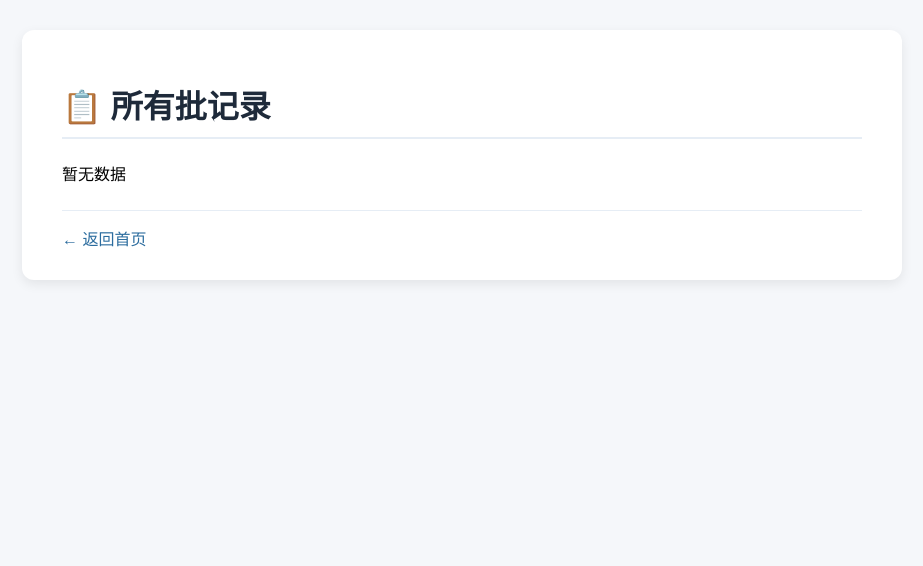
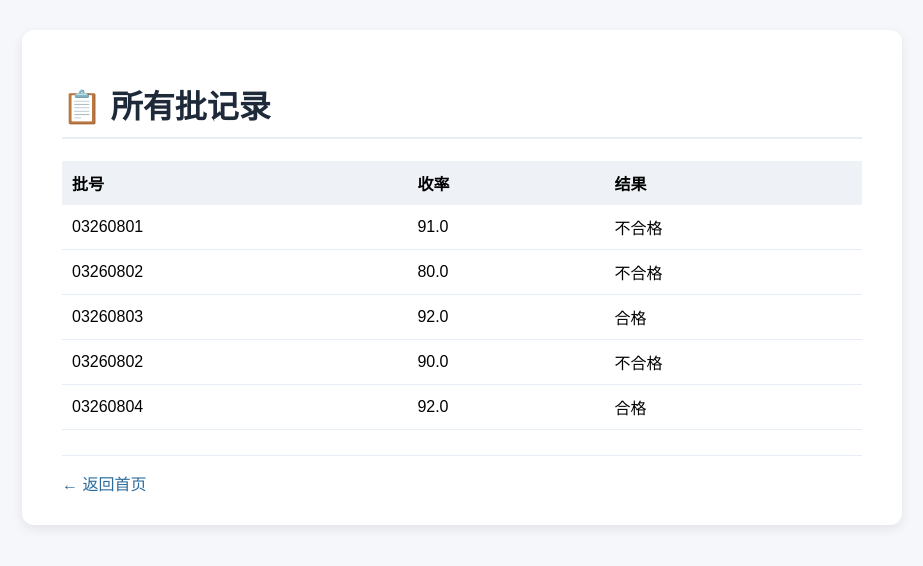
Before and after one commit to HSF1992/flask_new_test, a Flask app: page /all in a window 1280 px wide. Shown: the top 566 px of the page, without its empty margins (178-1101 px from the left). Run offline with Flask 3, Linux system fonts and the light colour scheme.

Commit message:
修复部分bug

```diff
--- a/app.py
+++ b/app.py
@@ -5,29 +5,30 @@ app=Flask(__name__)
 @app.route("/")
 def 首页():
     return render_template('index.html')
-@app.route("/query",methods=['post','get'])
-def 查询(批号):
-    if request.method=="post":
+@app.route("/query",methods=['POST','GET'])
+def 查询():
+    if request.method=="POST":
         批号=request.form['批号']
-        结果=sv.查找批号(批号)
+        结果=dt.查找批号(批号)
         if 结果:
             return f'批号：{结果[0]}，收率：{结果[1]}，结果：{结果[2]}'
         else:
             return '未找到该批号'
-        return render_template('/query.html')
-@app.route("/all",methods=['post','get'])
+    return render_template('/query.html')
+@app.route("/all",methods=['POST','GET'])
 def 所有记录():
     数据=dt.读取所有数据()
-    return render_template("/all.html")
-@app.route('/new',methods=['post','get'])
+    return render_template("/all.html",数据=数据)
+@app.route('/new',methods=['POST','GET'])
 def 录入():
-    if request.method=='post':
-        批号=request.form['批号']
-        收率=float(request.form['收率'])
-        结果=sv.结果判断(批号)
+    if request.method=='POST':
+        批号 = request.form['批号']
+        收率 = float(request.form['收率'])
+        结果=sv.结果判断(收率)
+        dt.追加记录(批号,收率,结果)
         return f'批号：{批号}已保存，结果：{结果}'
     return render_template("/new.html")
-@app.route('/stat',methods=['get','post'])
+@app.route('/stat',methods=['GET','POST'])
 def 统计():
     数据=dt.读取所有数据()
     总批数,合格批数,合格率=sv.统计合格率(数据)
--- a/data.py
+++ b/data.py
@@ -1,3 +1,4 @@
+import csv
 def 读取所有数据():
     try:
         with open("批记录.csv",mode="r",encoding="utf-8") as 文件:
@@ -21,6 +22,6 @@ def 查找批号(批号):
                 if i[0]==批号:
                     批信息=[批号,i[1],i[2]]
                     return 批信息
-                return []
+            return []
     except FileNotFoundError:
         return []
--- a/service.py
+++ b/service.py
@@ -1,4 +1,4 @@
-def 判断收率是否合格(收率, 合格线=90.5):
+def 结果判断(收率, 合格线 = 90.5):
     """
     根据收率判断批次是否合格。
     参数：
--- a/templates/base.html
+++ b/templates/base.html
@@ -70,7 +70,7 @@
     <div class="container">
         {% block content %}{% endblock %}
         <div class="nav">
-            <a href=" ">← 返回首页</a >
+            <a href="/">← 返回首页</a >
         </div>
     </div>
 </body>
--- a/templates/index.html
+++ b/templates/index.html
@@ -3,9 +3,9 @@
 {% block content %}
     <h1>📦 批记录管理系统</h1>
     <ul style="list-style: none; padding: 0; font-size: 18px;">
-        <li style="margin: 8px 0;">🔍 <a href=" ">查询批号</a ></li>
+        <li style="margin: 8px 0;">🔍 <a href="/query">查询批号</a ></li>
         <li style="margin: 8px 0;">✏️ <a href="/new">录入新批记录</a ></li>
         <li style="margin: 8px 0;">📋 <a href="/all">查看所有记录</a ></li>
-        <li style="margin: 8px 0;">📊 <a href="/stats">统计合格率</a ></li>
+        <li style="margin: 8px 0;">📊 <a href="/stat">统计合格率</a ></li>
     </ul>
 {% endblock %}
--- /dev/null
+++ b/批记录.csv
@@ -0,0 +1,6 @@
+批号,收率,结果
+03260801,91.0,不合格
+03260802,80.0,不合格
+03260803,92.0,合格
+03260802,90.0,不合格
+03260804,92.0,合格
```
